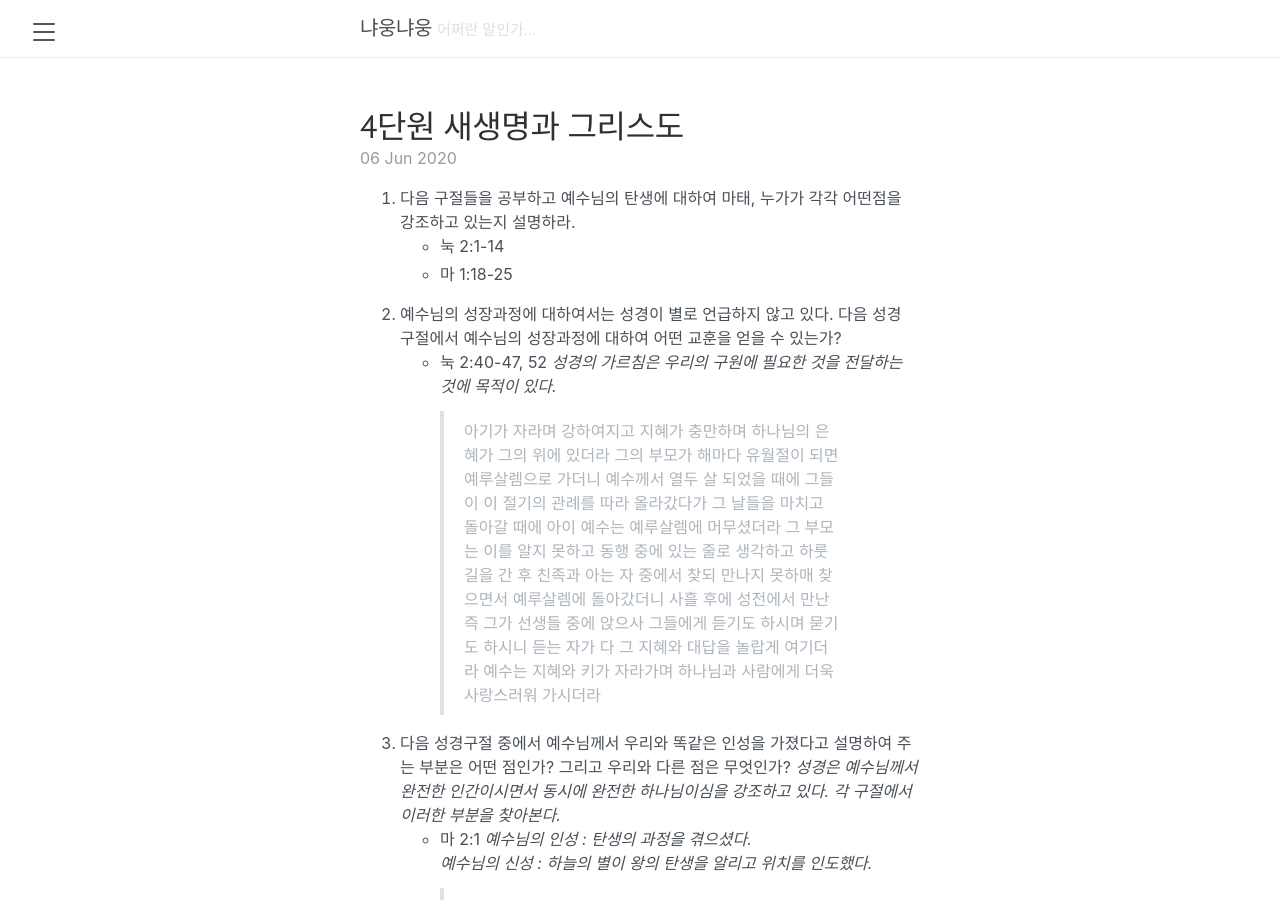
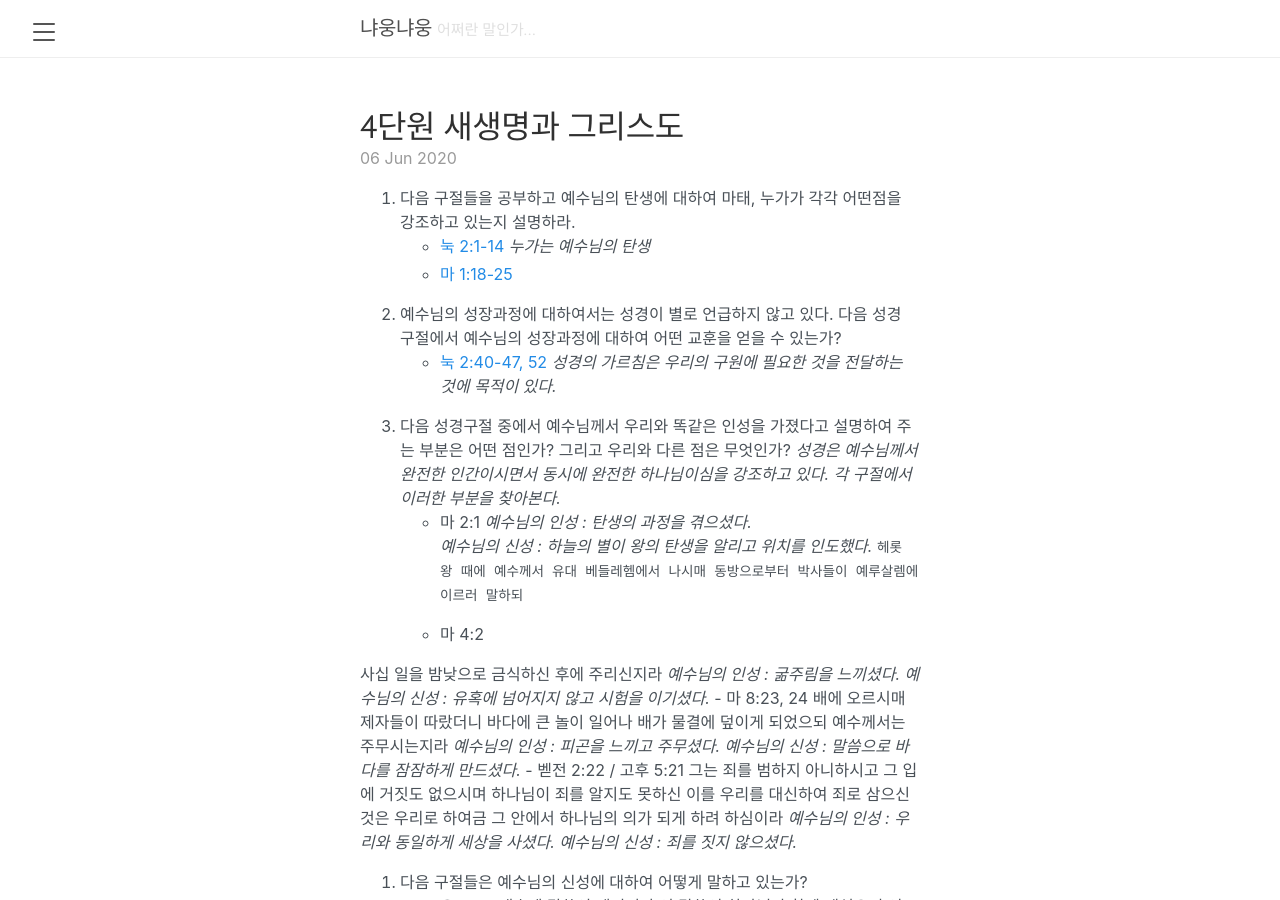
Before and after one commit to nyaooooong/nyaooooong.github.io, a Jekyll site: the page built from _posts/2020-06-06-1.md, in a window 1280 px wide and 900 px high. Built offline with Jekyll 4.4.1, drawn with Linux system fonts in a browser that asks for light colours.

Commit message:
_posts/2020-06-06-1.md updated from https://stackedit.io/

````diff
--- a/_posts/2020-06-06-1.md
+++ b/_posts/2020-06-06-1.md
@@ -8,29 +8,20 @@ tags: newlife-academy
 published: true
 ---
 1. 다음 구절들을 공부하고 예수님의 탄생에 대하여 마태, 누가가 각각 어떤점을 강조하고 있는지 설명하라.
-	* 눅 2:1-14
-	* 마 1:18-25
+	* [눅 2:1-14](http://kcm.co.kr/bible/kor/Luk2.html)
+	*누가는 예수님의 탄생*
+	* [마 1:18-25](http://kcm.co.kr/bible/kor/Mat1.html)
 
 2. 예수님의 성장과정에 대하여서는 성경이 별로 언급하지 않고 있다. 다음 성경 구절에서 예수님의 성장과정에 대하여 어떤 교훈을 얻을 수 있는가?
-	* 눅 2:40-47, 52
-*성경의 가르침은 우리의 구원에 필요한 것을 전달하는 것에 목적이 있다.*
->아기가 자라며 강하여지고 지혜가 충만하며 하나님의 은혜가 그의 위에 있더라
-그의 부모가 해마다 유월절이 되면 예루살렘으로 가더니
-예수께서 열두 살 되었을 때에 그들이 이 절기의 관례를 따라 올라갔다가
-그 날들을 마치고 돌아갈 때에 아이 예수는 예루살렘에 머무셨더라 그 부모는 이를 알지 못하고
-동행 중에 있는 줄로 생각하고 하룻길을 간 후 친족과 아는 자 중에서 찾되
-만나지 못하매 찾으면서 예루살렘에 돌아갔더니
-사흘 후에 성전에서 만난즉 그가 선생들 중에 앉으사 그들에게 듣기도 하시며 묻기도 하시니
-듣는 자가 다 그 지혜와 대답을 놀랍게 여기더라
-예수는 지혜와 키가 자라가며 하나님과 사람에게 더욱 사랑스러워 가시더라
-
+	* [눅 2:40-47, 52](http://kcm.co.kr/bible/kor/Luk2.html)
+	*성경의 가르침은 우리의 구원에 필요한 것을 전달하는 것에 목적이 있다.*
 
 3.  다음 성경구절 중에서 예수님께서 우리와 똑같은 인성을 가졌다고 설명하여 주는 부분은 어떤 점인가? 그리고 우리와 다른 점은 무엇인가?
 *성경은 예수님께서 완전한 인간이시면서 동시에 완전한 하나님이심을 강조하고 있다. 각 구절에서 이러한 부분을 찾아본다.*
 	* 마 2:1
 *예수님의 인성 : 탄생의 과정을 겪으셨다.*
 *예수님의 신성 : 하늘의 별이 왕의 탄생을 알리고 위치를 인도했다.*
->헤롯 왕 때에 예수께서 유대 베들레헴에서 나시매 동방으로부터 박사들이 예루살렘에 이르러 말하되
+```헤롯 왕 때에 예수께서 유대 베들레헴에서 나시매 동방으로부터 박사들이 예루살렘에 이르러 말하되```
 
 	* 마 4:2
 
````
Also changed, not shown: other parts of _posts/2020-06-06-1.md (+1 -1 lines).
